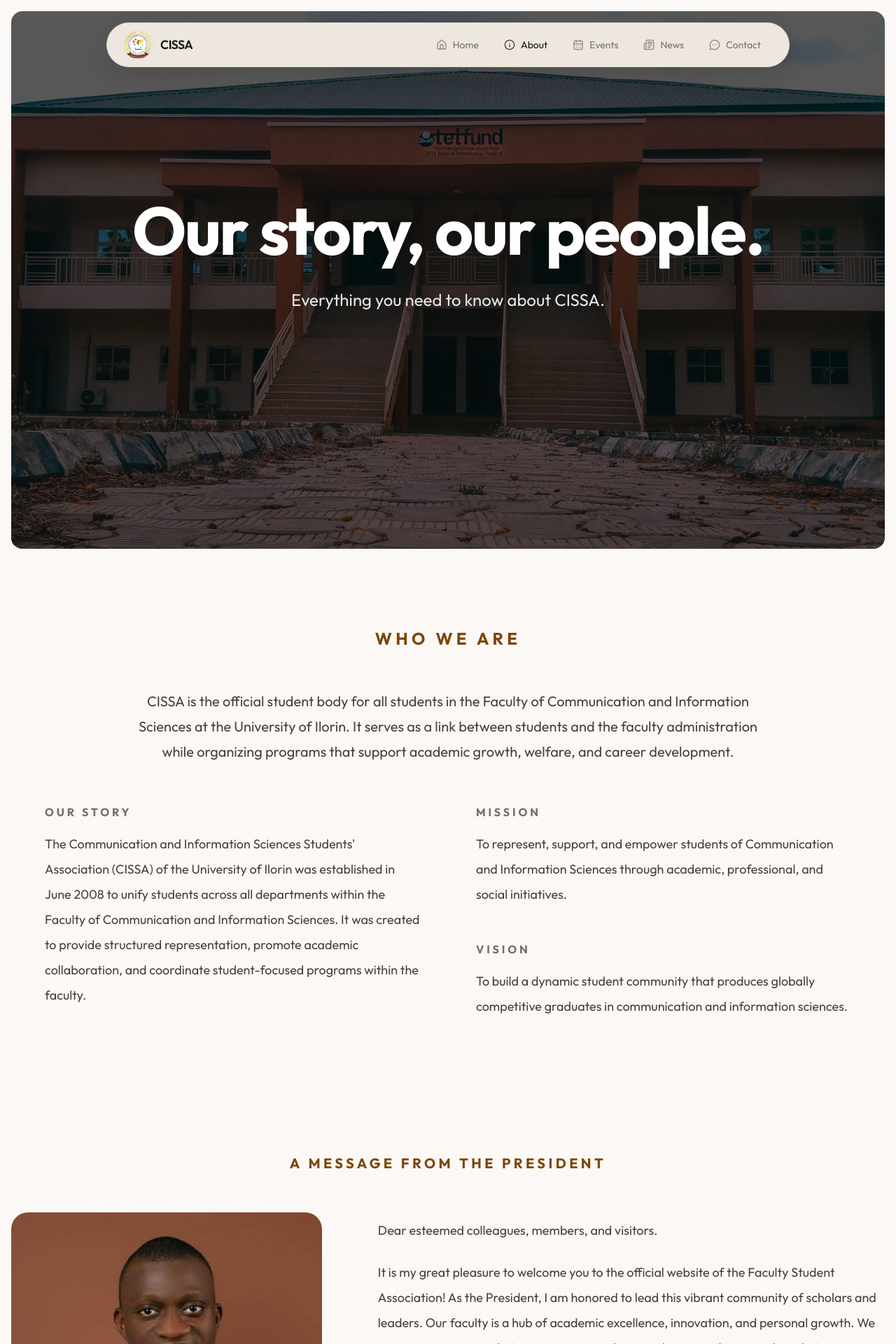
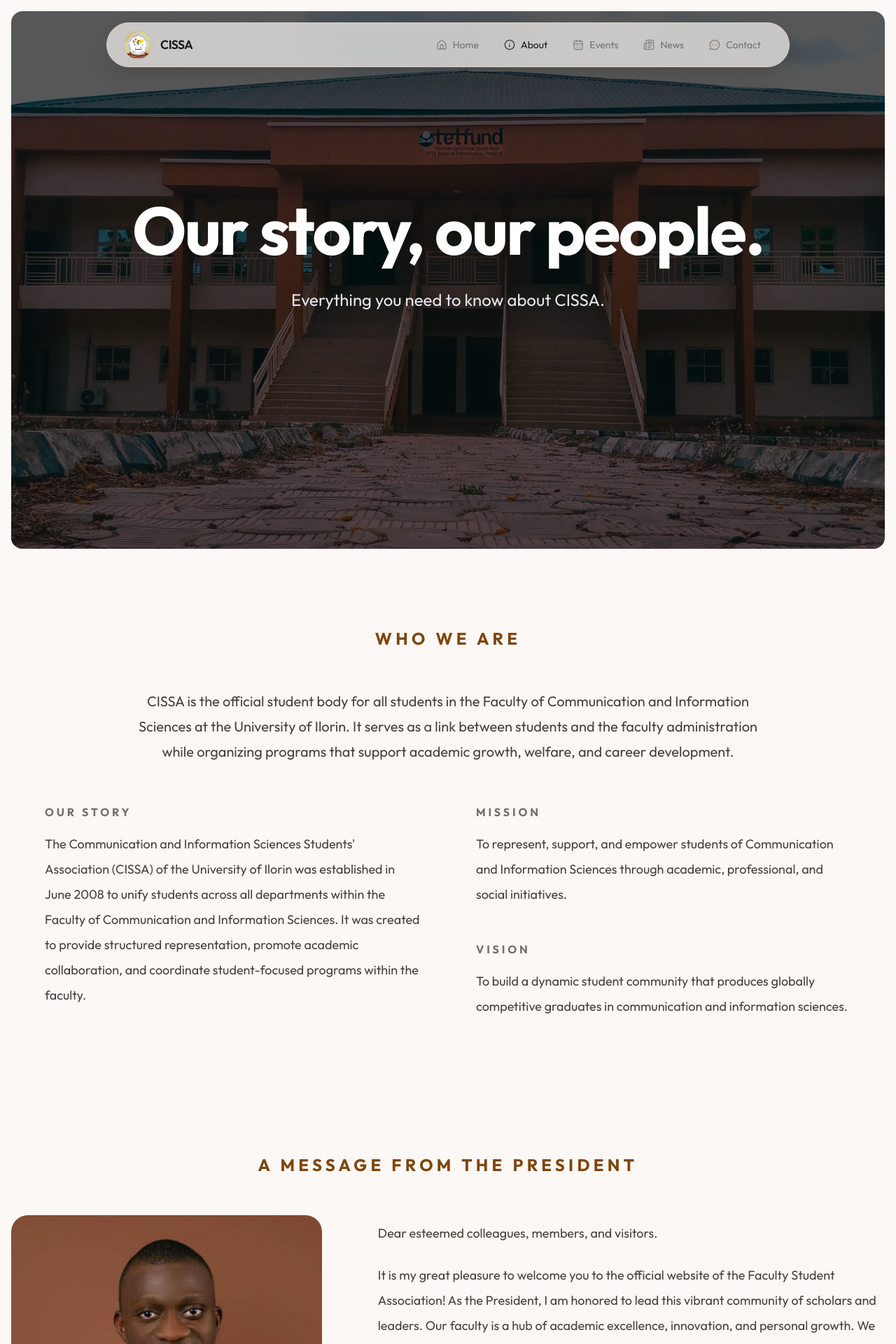
Before and after one commit to cissaunilorin/cissa-paragon-website-frontend, a Next.js app: page /about in a window 1280 px wide. Shown: the top 1920 px of the page at 70% size. Built offline with nearby package versions, Linux system fonts and the light colour scheme.

Commit message:
feat: update styling for PresidentialAddress and Navbar components

```diff
--- a/src/app/(main)/about/_components/PresidentialAddress.tsx
+++ b/src/app/(main)/about/_components/PresidentialAddress.tsx
@@ -6,7 +6,7 @@ export default function PresidentialAddress() {
 			<div className="container mx-auto px-4">
 				<div className="mx-auto max-w-7xl">
 					<div className="mb-12 text-center md:mb-14">
-						<p className="text-sm font-bold uppercase tracking-[0.22em] text-primary md:text-xl">
+						<p className="text-base font-bold uppercase tracking-[0.22em] text-primary md:text-2xl">
 							A Message from the President
 						</p>
 					</div>
--- a/src/components/Navbar.tsx
+++ b/src/components/Navbar.tsx
@@ -74,7 +74,7 @@ export default function Navbar() {
     return (
         <div className="fixed inset-x-0 top-0 z-50 pointer-events-none">
             <div className="mx-auto w-full lg:max-w-[80vw] px-3 mt-4 pointer-events-auto transition-all duration-300 sm:px-4 lg:px-6 lg:mt-8">
-                <header className="flex h-16 items-center justify-between gap-4 rounded-4xl border border-[#d7d0c4] bg-[#f7f0e7]/95 px-4 shadow-[0_12px_30px_rgba(34,24,15,0.16)] backdrop-blur-xl lg:h-16 lg:px-6">
+                <header className="flex h-16 items-center justify-between gap-4 rounded-4xl border border-[#d7d0c4] bg-base-100/70 px-4 shadow-[0_12px_30px_rgba(34,24,15,0.16)] backdrop-blur-xl lg:h-16 lg:px-6">
                     <Link href="/" className="flex min-w-0 items-center gap-2.5 lg:gap-3">
                         <div className="avatar shrink-0">
                             <div className="h-8 w-8 overflow-hidden rounded-full ring-1 ring-black/5 lg:h-10 lg:w-10">
```
